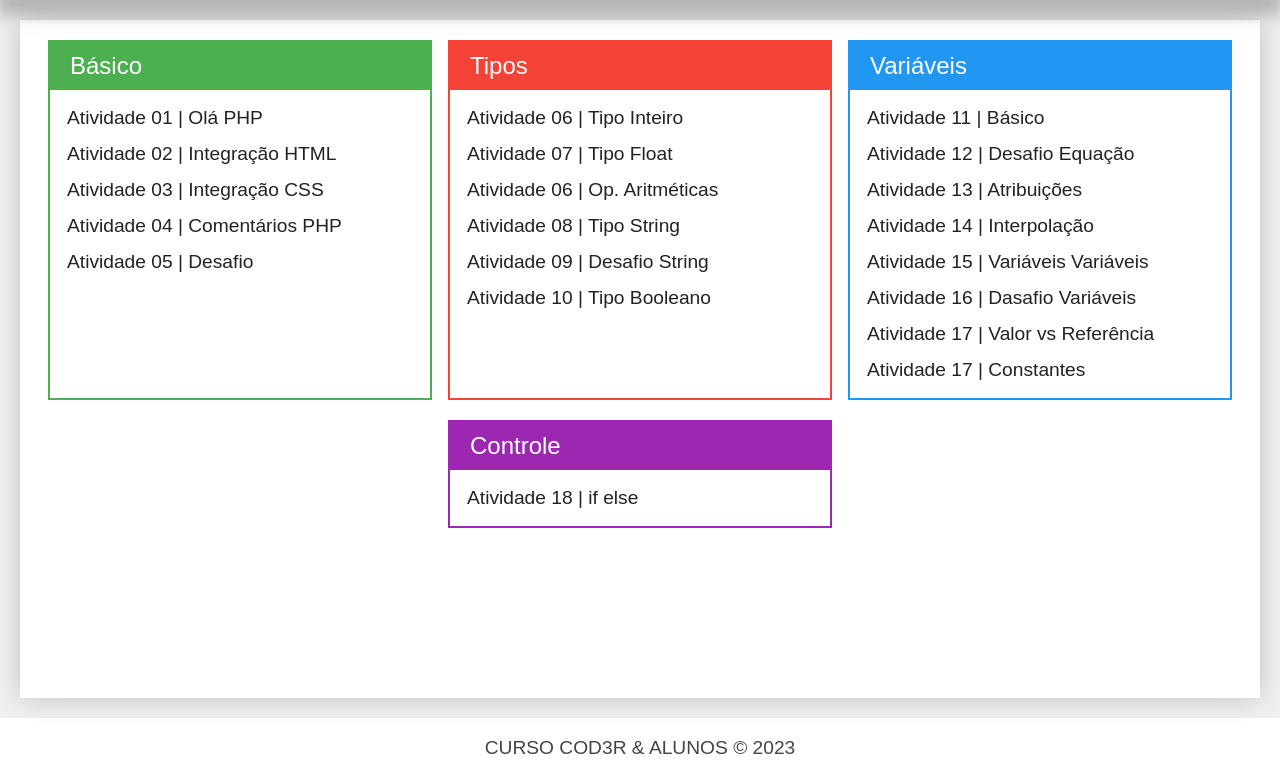
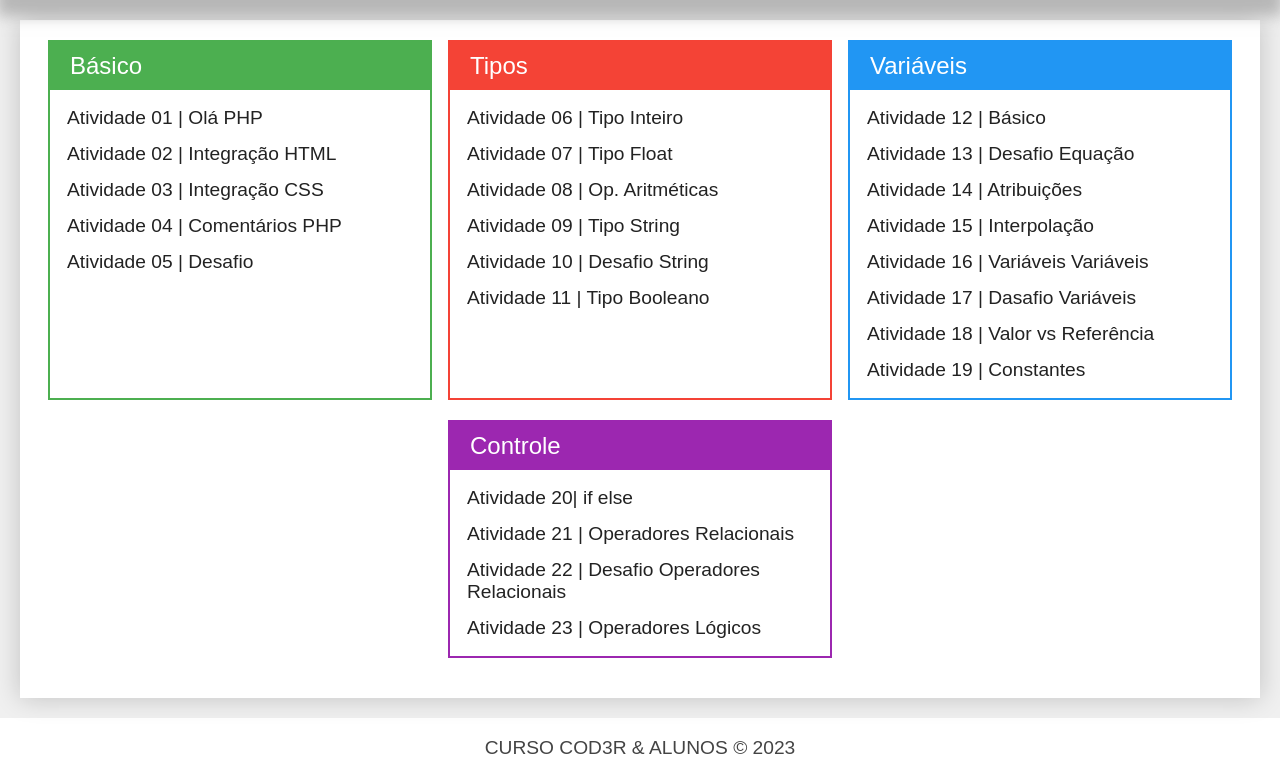
Before and after one commit to Igoor-goomes/curso, a PHP site: page / in a window 1280 px wide. Shown: the part 120-898 px from the top of the page. Run offline with PHP 8.4, Linux system fonts and the light colour scheme.

Commit message:
Operadores relacionais e logicos finalizado

```diff
--- a/index.php
+++ b/index.php
@@ -30,29 +30,32 @@
                     <ul>
                         <li><a href="exercicio.php?dir=tipos&file=int">Atividade 06 | Tipo Inteiro</a></li>
                         <li><a href="exercicio.php?dir=tipos&file=float">Atividade 07 | Tipo Float</a></li>
-                        <li><a href="exercicio.php?dir=tipos&file=aritmeticas">Atividade 06 | Op. Aritméticas</a></li>
-                        <li><a href="exercicio.php?dir=tipos&file=string">Atividade 08 | Tipo String</a></li>
-                        <li><a href="exercicio.php?dir=tipos&file=desafio_string">Atividade 09 | Desafio String</a></li>
-                        <li><a href="exercicio.php?dir=tipos&file=booleano">Atividade 10 | Tipo Booleano</a></li>
+                        <li><a href="exercicio.php?dir=tipos&file=aritmeticas">Atividade 08 | Op. Aritméticas</a></li>
+                        <li><a href="exercicio.php?dir=tipos&file=string">Atividade 09 | Tipo String</a></li>
+                        <li><a href="exercicio.php?dir=tipos&file=desafio_string">Atividade 10 | Desafio String</a></li>
+                        <li><a href="exercicio.php?dir=tipos&file=booleano">Atividade 11 | Tipo Booleano</a></li>
                     </ul>
                 </div>
                 <div class="modulo azul">
                     <h3>Variáveis</h3>
                     <ul>
-                        <li><a href="exercicio.php?dir=variaveis&file=basico">Atividade 11 | Básico</a></li>
-                        <li><a href="exercicio.php?dir=variaveis&file=desafio_equacao">Atividade 12 | Desafio Equação</a></li>
-                        <li><a href="exercicio.php?dir=variaveis&file=atribuicoes">Atividade 13 | Atribuições</a></li>
-                        <li><a href="exercicio.php?dir=variaveis&file=interpolacao">Atividade 14 | Interpolação</a></li>
-                        <li><a href="exercicio.php?dir=variaveis&file=variaveis_variaveis">Atividade 15 | Variáveis Variáveis</a></li>
-                        <li><a href="exercicio.php?dir=variaveis&file=desafio_variaveis">Atividade 16 | Dasafio Variáveis</a></li>
-                        <li><a href="exercicio.php?dir=variaveis&file=valor_referencia">Atividade 17 | Valor vs Referência</a></li>
-                        <li><a href="exercicio.php?dir=variaveis&file=constantes">Atividade 17 | Constantes</a></li>
+                        <li><a href="exercicio.php?dir=variaveis&file=basico">Atividade 12 | Básico</a></li>
+                        <li><a href="exercicio.php?dir=variaveis&file=desafio_equacao">Atividade 13 | Desafio Equação</a></li>
+                        <li><a href="exercicio.php?dir=variaveis&file=atribuicoes">Atividade 14 | Atribuições</a></li>
+                        <li><a href="exercicio.php?dir=variaveis&file=interpolacao">Atividade 15 | Interpolação</a></li>
+                        <li><a href="exercicio.php?dir=variaveis&file=variaveis_variaveis">Atividade 16 | Variáveis Variáveis</a></li>
+                        <li><a href="exercicio.php?dir=variaveis&file=desafio_variaveis">Atividade 17 | Dasafio Variáveis</a></li>
+                        <li><a href="exercicio.php?dir=variaveis&file=valor_referencia">Atividade 18 | Valor vs Referência</a></li>
+                        <li><a href="exercicio.php?dir=variaveis&file=constantes">Atividade 19 | Constantes</a></li>
                     </ul>
                 </div>
                 <div class="modulo roxo">
                     <h3>Controle</h3>
                     <ul>
-                        <li><a href="exercicio.php?dir=controle&file=if_else">Atividade 18 | if else</a></li>
+                        <li><a href="exercicio.php?dir=controle&file=if_else">Atividade 20| if else</a></li>
+                        <li><a href="exercicio.php?dir=controle&file=operadores_relacionais">Atividade 21 | Operadores Relacionais</a></li>
+                        <li><a href="exercicio.php?dir=controle&file=desafio_pi">Atividade 22 | Desafio Operadores Relacionais</a></li>
+                        <li><a href="exercicio.php?dir=controle&file=operadores_logicos">Atividade 23 | Operadores Lógicos</a></li>
                     </ul>
                 </div>
             </nav>
```
Also changed, not shown: controle/desafio_pi.php (added, +30 -0 lines), controle/operadores_logicos.php (added, +54 -0 lines), controle/operadores_relacionais.php (added, +35 -0 lines).
